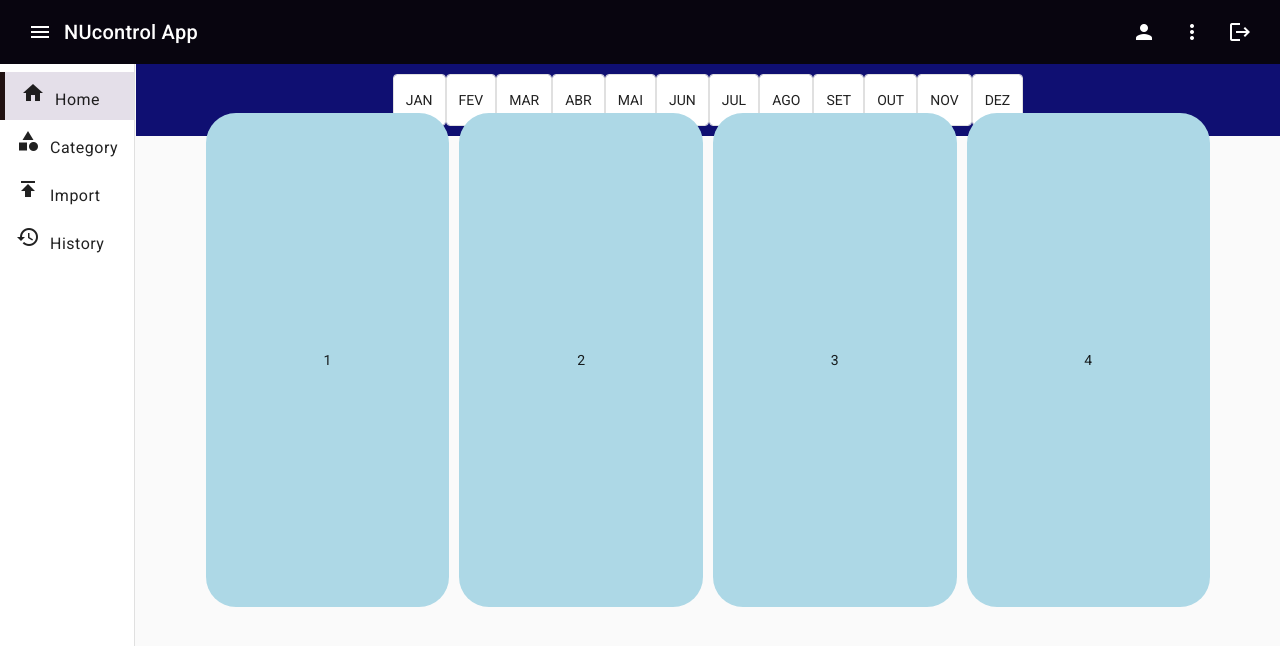
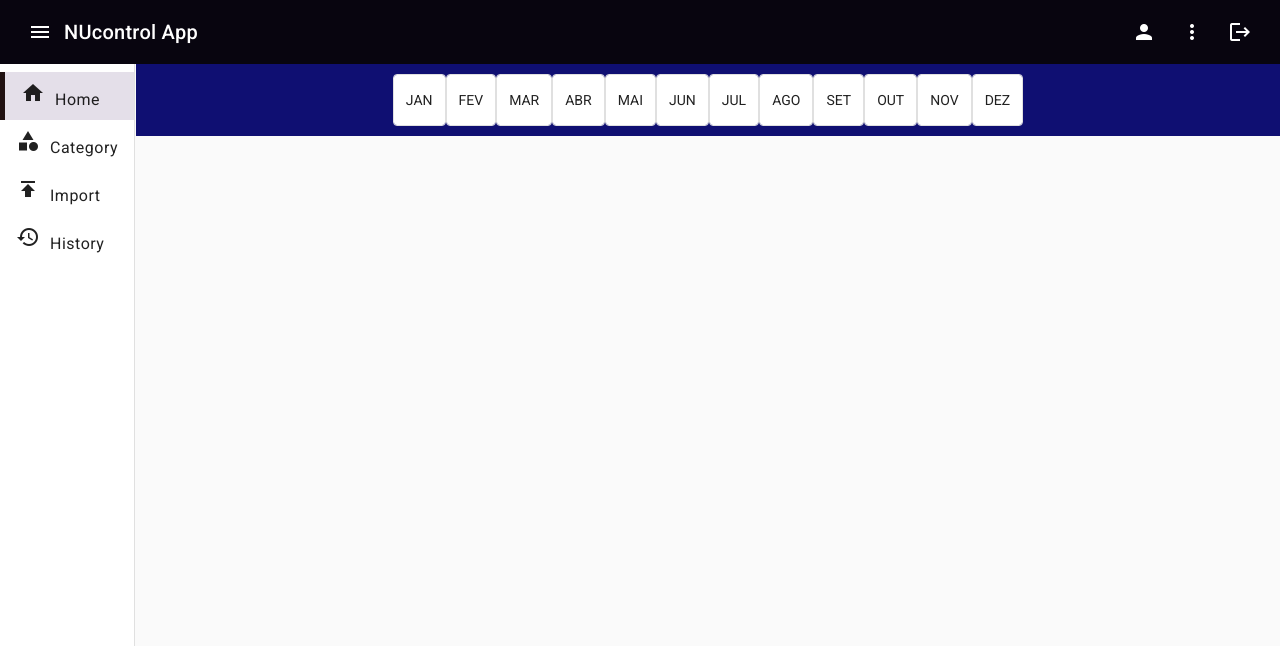
Before and after one commit to Ma7heus/Money-Control-Angular, an Angular app: page /home in a window 1280 px wide. Shown: the top 646 px of the page. Built offline with nearby package versions, Linux system fonts and the light colour scheme.

Commit message:
Adicionando alteraçoes

```diff
--- a/package.json
+++ b/package.json
@@ -1,6 +1,6 @@
 {
   "name": "money-control-angular",
-  "version": "0.0.0",
+  "version": "1.0.0",
   "scripts": {
     "ng": "ng",
     "start": "ng serve",
--- a/src/app/componentes/home/home.component.html
+++ b/src/app/componentes/home/home.component.html
@@ -10,10 +10,7 @@
 
 <div class="container">
   <mat-grid-list cols="4" rowHeight="2:4" gutterSize="10px">
-    <mat-grid-tile>1</mat-grid-tile>
-    <mat-grid-tile>2</mat-grid-tile>
-    <mat-grid-tile>3</mat-grid-tile>
-    <mat-grid-tile>4</mat-grid-tile>
+
   </mat-grid-list>
 
 </div>
--- a/src/app/componentes/home/home.component.ts
+++ b/src/app/componentes/home/home.component.ts
@@ -9,5 +9,5 @@ export class HomeComponent {
 
   listaMeses = ['JAN','FEV','MAR','ABR','MAI','JUN','JUL','AGO','SET','OUT','NOV','DEZ'];
 
-  listaCategorias = [1,2,3,4];
+
 }
--- a/src/app/componentes/navbar/navbar.component.html
+++ b/src/app/componentes/navbar/navbar.component.html
@@ -47,7 +47,6 @@
       </a>
     </mat-nav-list>
 
-
   </mat-sidenav>
   <mat-sidenav-content>
     <div style="height: 90vh;">
```
Also changed, not shown: src/app/app.module.ts (+18 -17 lines).
